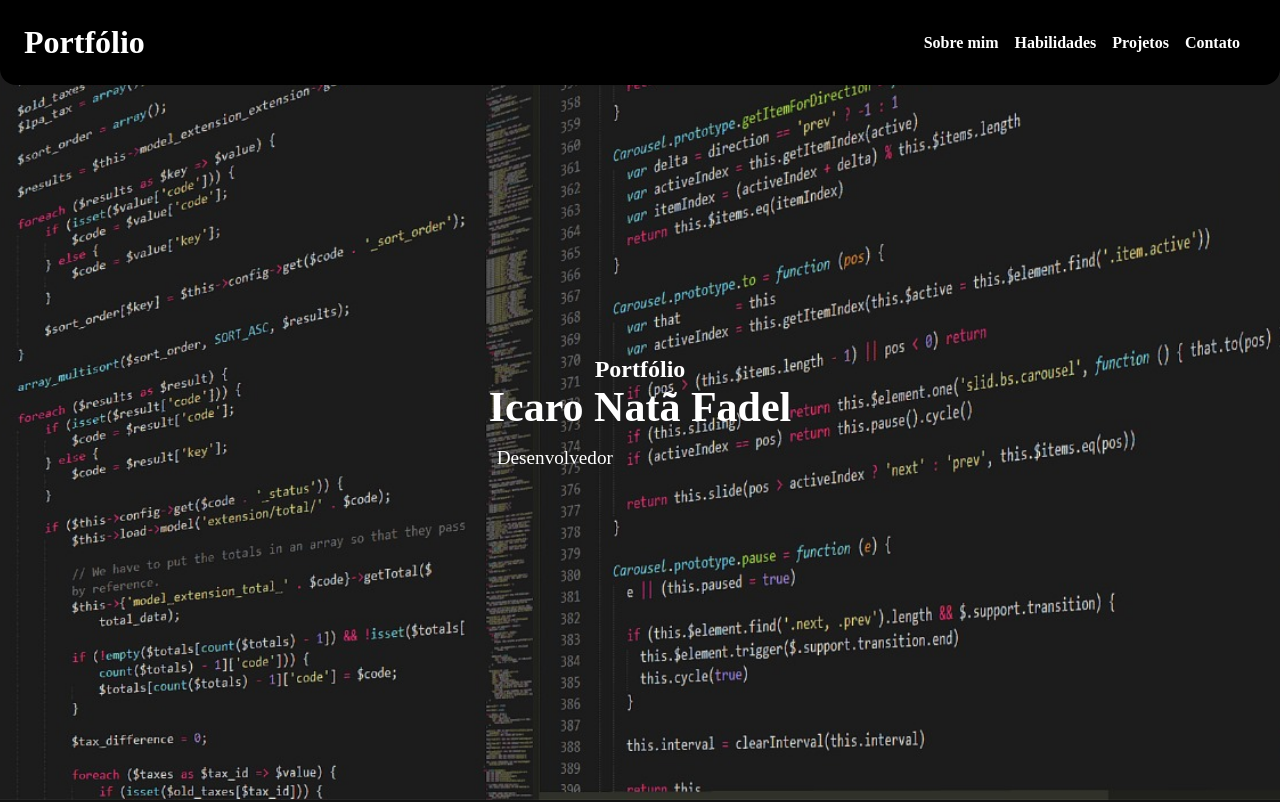
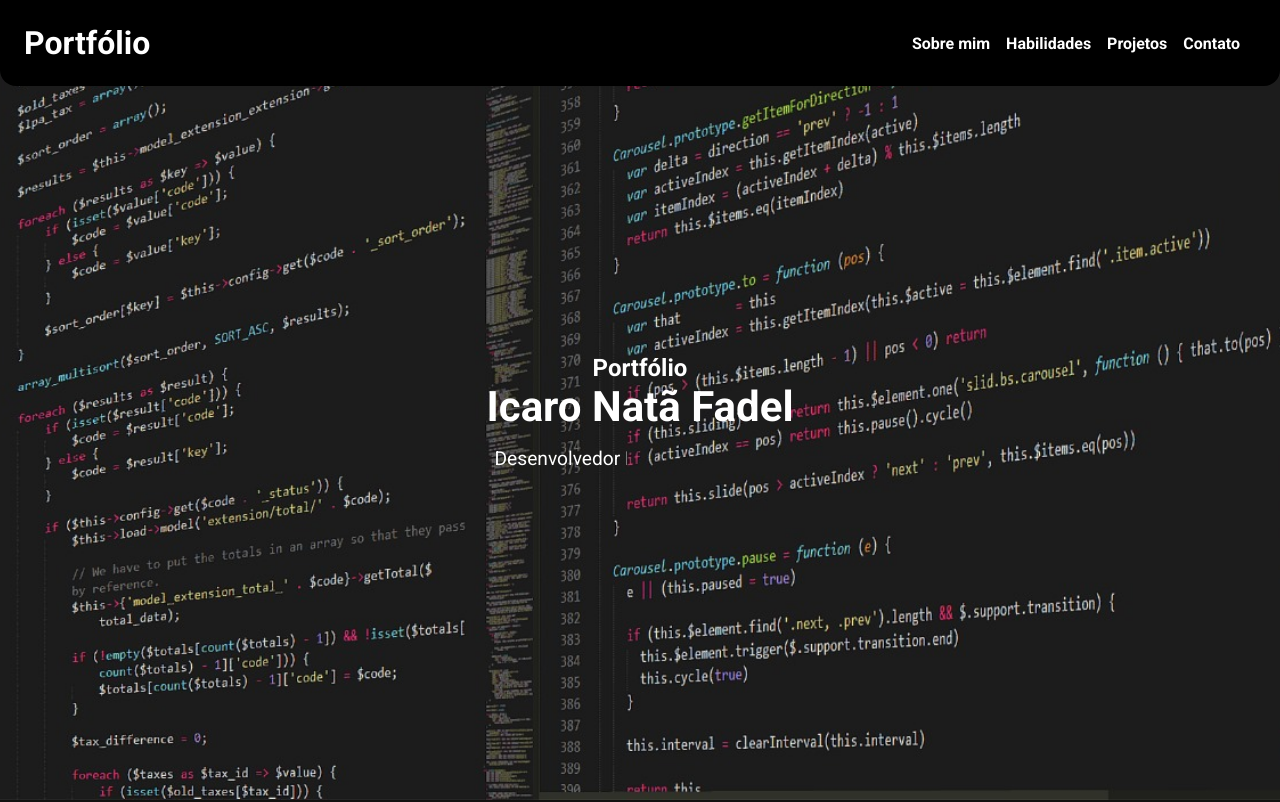
Before and after one commit to icarofadel/My-Portfolio, a React (Create React App) app: page / in a window 1280 px wide. Shown: the top 802 px of the page. Built offline with nearby package versions, Linux system fonts and the light colour scheme.

Commit message:
alterando font

```diff
--- a/public/index.html
+++ b/public/index.html
@@ -24,6 +24,9 @@
       work correctly both with client-side routing and a non-root public URL.
       Learn how to configure a non-root public URL by running `npm run build`.
     -->
+    <link rel="preconnect" href="https://fonts.googleapis.com">
+    <link rel="preconnect" href="https://fonts.gstatic.com" crossorigin>
+    <link href="https://fonts.googleapis.com/css2?family=Roboto:wght@400;700&display=swap" rel="stylesheet">
     <title>React App</title>
   </head>
   <body>
--- a/src/styles.ts
+++ b/src/styles.ts
@@ -20,6 +20,7 @@
     box-sizing: border-box;
     list-style: none;
     text-decoration: none;
+    font-family: "Roboto", sans-serif;
   }
 
   body {
```
